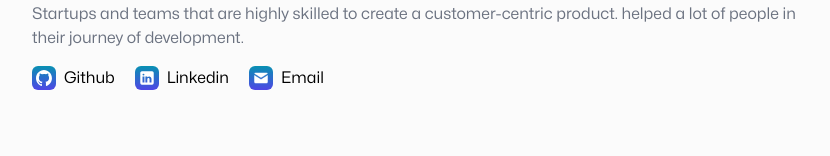
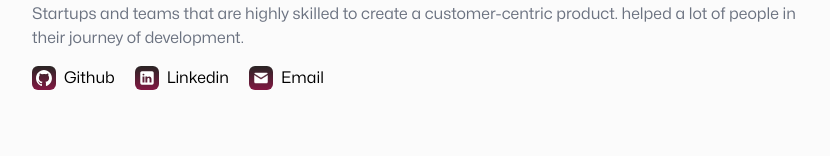
Before and after one commit to ManishBisht777/portfolio-v3, a Next.js app: page / in a window 1280 px wide. Both pictures are taken after a click on the element 436 px from the left and 597 px from the top of the page. Shown: the part 254-410 px from the top of the page, without its empty margins (224-1054 px from the left). Built offline with nearby package versions, Linux system fonts and the light colour scheme.

Commit message:
feat(ui): color change

```diff
--- a/src/components/Introduction.tsx
+++ b/src/components/Introduction.tsx
@@ -29,7 +29,7 @@ export default function Introduction() {
 
       <div className="flex space-x-5">
         <div className="flex items-center justify-center gap-2">
-          <div className="p-1 bg-gradient-to-b from-cyan-600 to-indigo-600 rounded-md">
+          <div className="p-1 bg-gradient-to-b from-stone-800 to-pink-900 rounded-md">
             <Image
               src="/github-white.svg"
               width={16}
@@ -40,7 +40,7 @@ export default function Introduction() {
           Github
         </div>
         <div className="flex items-center justify-center gap-2">
-          <div className="p-1 bg-gradient-to-b from-cyan-600 to-indigo-600 rounded-md">
+          <div className="p-1 bg-gradient-to-b from-stone-800 to-pink-900 rounded-md">
             <Image
               src="/linkedin-white.svg"
               width={16}
@@ -51,7 +51,7 @@ export default function Introduction() {
           Linkedin
         </div>
         <div className="flex items-center justify-center gap-2">
-          <div className="p-1 bg-gradient-to-b from-cyan-600 to-indigo-600 rounded-md">
+          <div className="p-1 bg-gradient-to-b from-stone-800 to-pink-900 rounded-md">
             <Image
               src="/mail-white.png"
               width={16}
--- a/src/components/Projects.tsx
+++ b/src/components/Projects.tsx
@@ -4,7 +4,7 @@ export default function Projects() {
   return (
     <div className="space-y-4 relative">
       <h2 className="text-3xl font-semibold text-gray-700">Projects</h2>
-      <div className="flex flex-wrap gap-4">
+      <div className="grid grid-cols-2 gap-4">
         <ProjectCard />
         <ProjectCard />
         <ProjectCard />
--- a/src/components/card/ProjectCard.tsx
+++ b/src/components/card/ProjectCard.tsx
@@ -18,14 +18,13 @@ export default function ProjectCard({}: ProjectCardProps) {
   return (
     <motion.div onClick={() => setIsSelected(!isSelected)}>
       {/* a empty placeholder so that it doesn't affect layout  */}
-
       {isSelected && (
-        <div className="w-[360px] h-[244px] bg-red-400 rounded-lg "></div>
+        <div className="w-full h-[244px] bg-red-400 rounded-lg "></div>
       )}
 
       <div
         className={`rounded-lg overflow-hidden border border-gray-100 cursor-pointer ${
-          isSelected ? "mt-4 absolute" : "w-[360px] "
+          isSelected ? "mt-4 absolute" : "w-full "
         }`}
       >
         <div className="bg-gray-100 p-2 flex gap-2">
```
